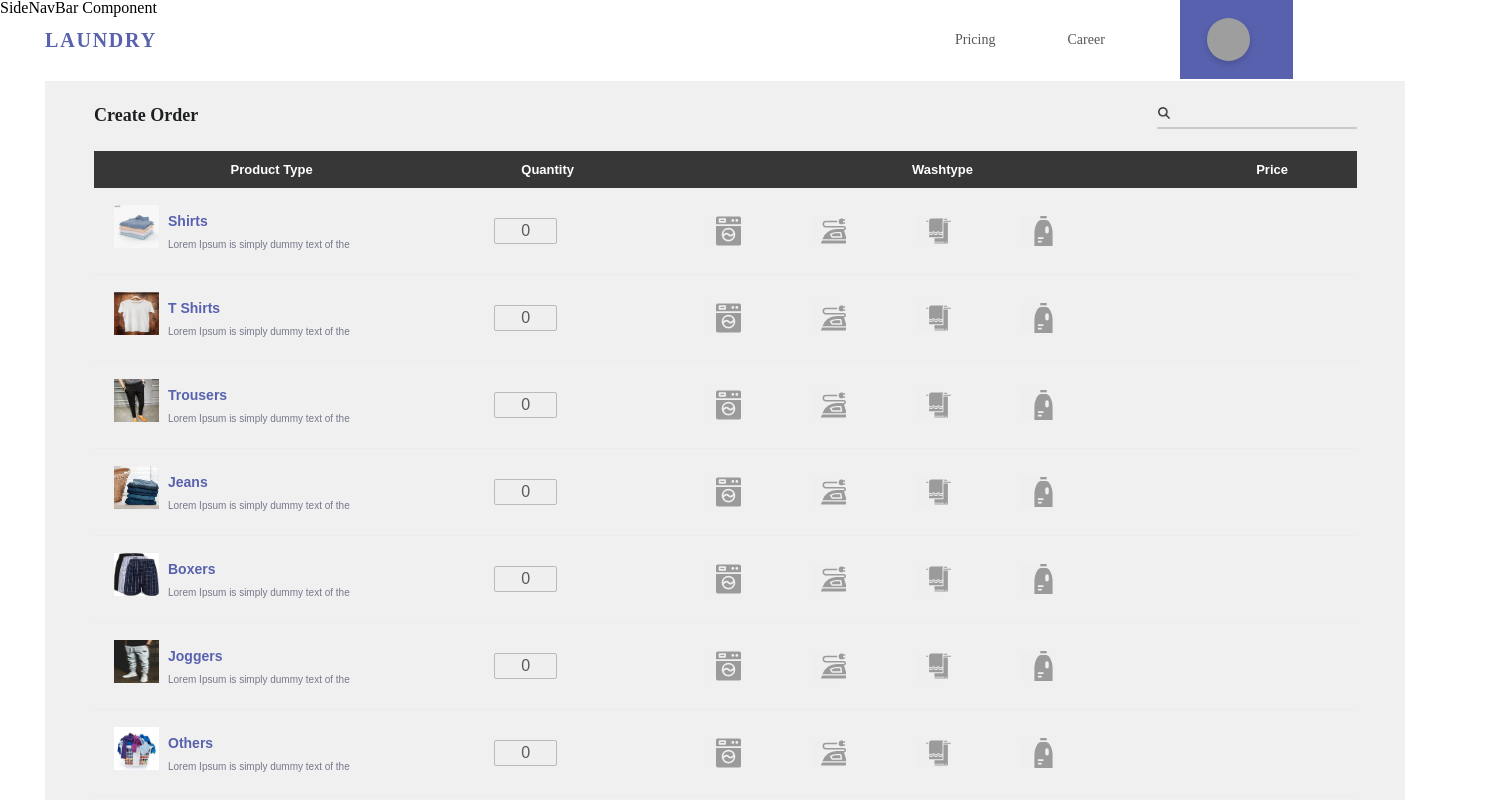
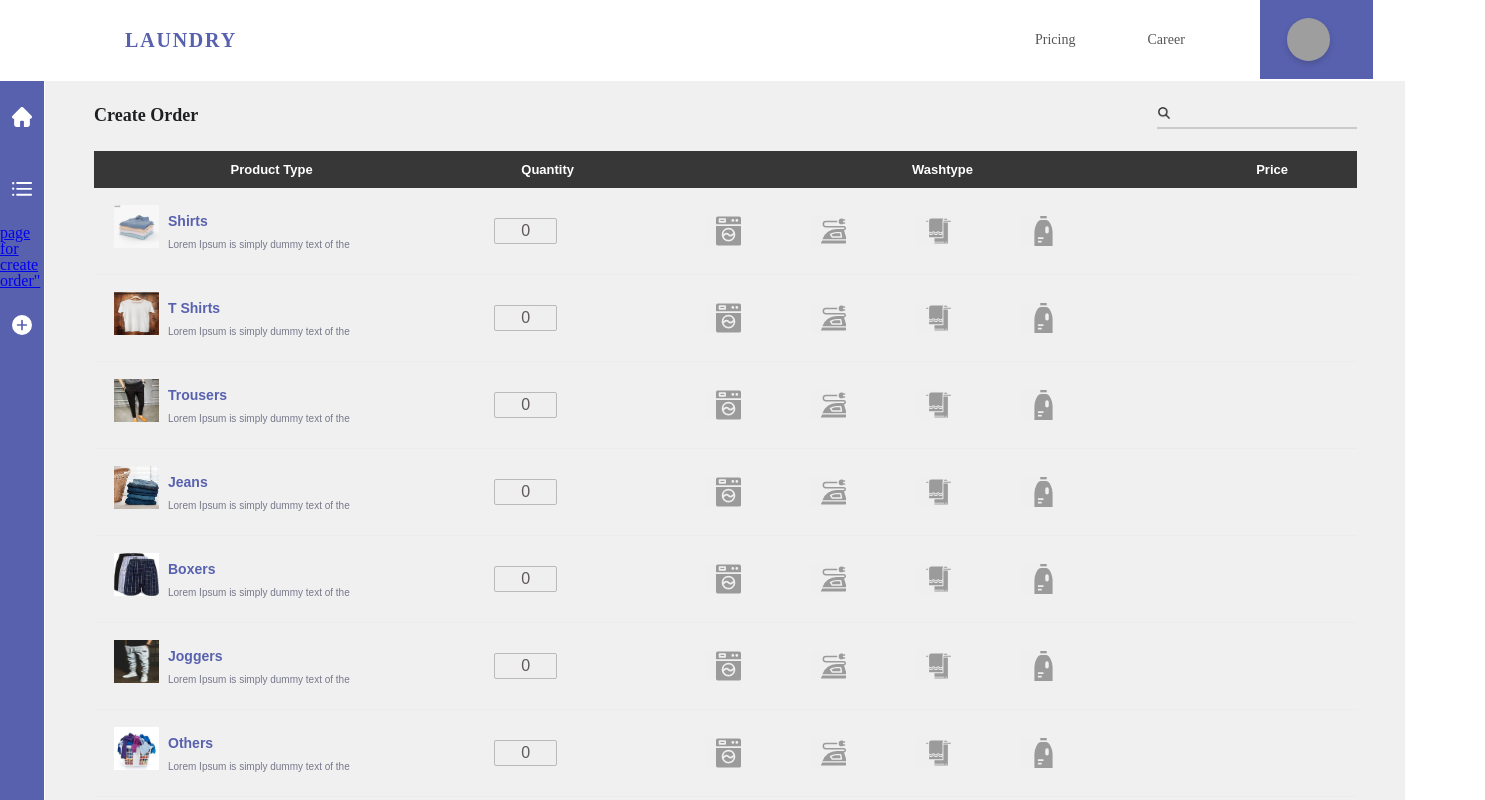
Before and after one commit to Rajagopal9597/Laundry_App, a React (Create React App) app: page /create in a window 1280 px wide. Shown: the top 800 px of the page, 1485 px wide, since content can reach past the window. Built offline with nearby package versions, Linux system fonts and the light colour scheme; grey boxes are pictures that could not be loaded.

Commit message:
Fixed Header css in create order component

```diff
--- a/src/components/CreateOrder/CreateOrder.jsx
+++ b/src/components/CreateOrder/CreateOrder.jsx
@@ -4,6 +4,7 @@ import Search from "../Search/Search";
 import Table from "../CreateTable/Table";
 import Footer2 from "../Footer2/Footer2";
 import Navbar2 from "../Navbar2/Navbar2";
+import SideNavbar from "../SideBar/SideNavbar";
 
 import "./createOrder.css"
 
@@ -16,7 +17,7 @@ export default function CreateOrder() {
                 <Navbar2/>
             </div>
             <div className="side-navbar">
-                SideNavBar Component
+                <SideNavbar/>
             </div>
             <div className="createOrder">
                 <div className='past-orders-container'>
--- a/src/components/CreateOrder/createOrder.css
+++ b/src/components/CreateOrder/createOrder.css
@@ -4,6 +4,7 @@
 
 .header {
     position: absolute;
+    left: 40px;
     top: 0;
     /* border: 1px solid; */
     width: 1405px;
```
